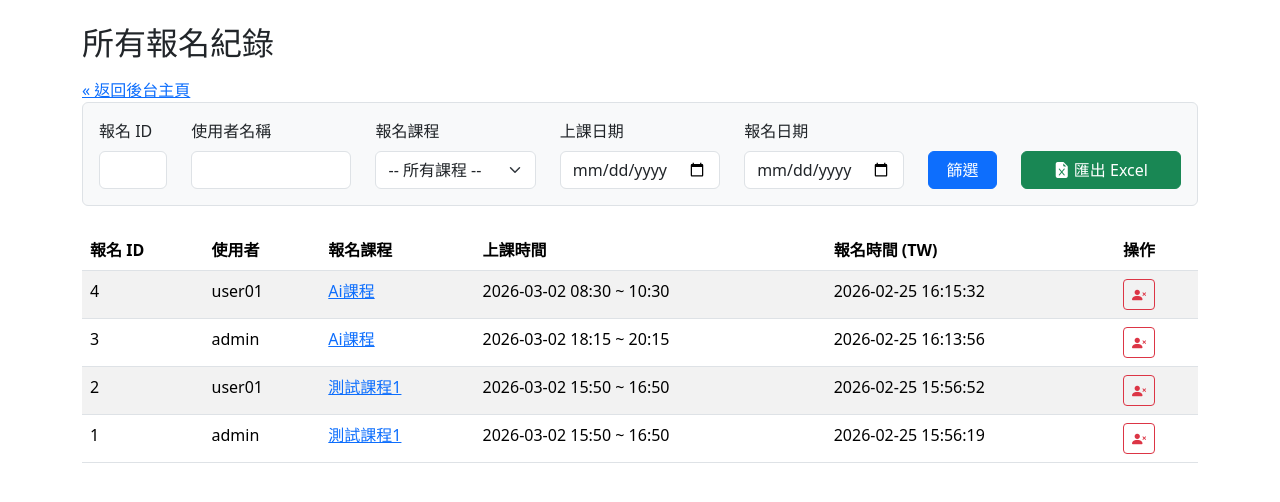
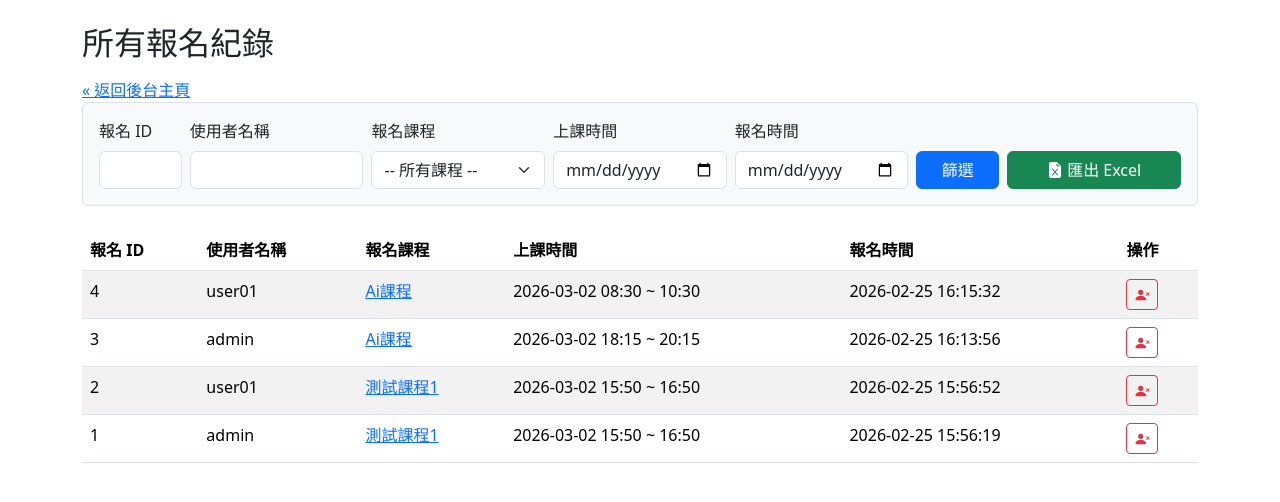
Before and after one commit to Joy0130/Registration-website, a Flask app: page /admin/all_registrations in a window 1280 px wide. Shown: the part 56-558 px from the top of the page. Run offline with Flask 3, Linux system fonts and the light colour scheme; a user stored in the database is signed in; data comes from the database, SQL or seed files in the repository; some libraries are stand-ins or nearby versions.

Commit message:
feat: 優化登入頁面與報名列表介面
此變更包含：
- 登入頁面卡片懸停時新增內邊距，提升視覺效果。
- 報名列表頁面篩選表單的欄位間距調整。
- 報名列表頁面部分欄位名稱與日期的顯示優化。

```diff
--- a/static/css/style.css
+++ b/static/css/style.css
@@ -104,6 +104,7 @@ body.all-courses-background {
 .login-page-background .card:hover .text-muted,
 .login-page-background .card:hover .card-title {
     color: white !important;
+    padding-top: 10px;
 }
 .navbar-transparent .navbar-brand,
 .navbar-transparent .navbar-nav .nav-link {
@@ -149,6 +150,7 @@ body.all-courses-background {
 .login-page-background .card:hover #register-pane .card-title {
     color: #ffffff !important;
     transition: color 0.3s ease-in-out;
+    padding-top: 10px;
 }
 
 /* ---- 優化後台管理表格欄位寬度 ---- */
--- a/templates/admin_all_registrations.html
+++ b/templates/admin_all_registrations.html
@@ -9,7 +9,7 @@
 
 <!-- 篩選表單 -->
 <form method="GET" action="{{ url_for('all_registrations') }}" class="mb-4 p-3 border rounded bg-light">
-    <div class="row g-4 align-items-end">
+    <div class="row g-2 align-items-end">
         <div class="col-md-1">
             <label for="registration_id" class="form-label">報名 ID</label>
             <input type="text" class="form-control" id="registration_id" name="registration_id" value="{{ request.args.get('registration_id', '') }}">
@@ -30,12 +30,12 @@
             </select>
         </div>
         <div class="col-md-2">
-            <label for="slot_date" class="form-label">上課日期</label>
-            <input type="date" class="form-control" id="slot_date" name="slot_date" value="{{ request.args.get('slot_date', '') }}">
+            <label for="slot_date" class="form-label">上課時間</label>
+            <input type="date" class="form-control" onclick="this.showPicker && this.showPicker()" id="slot_date" name="slot_date" value="{{ request.args.get('slot_date', '') }}">
         </div>
         <div class="col-md-2">
-            <label for="registration_date" class="form-label">報名日期</label>
-            <input type="date" class="form-control" id="registration_date" name="registration_date" value="{{ request.args.get('registration_date', '') }}">
+            <label for="registration_date" class="form-label">報名時間</label>
+            <input type="date" class="form-control" onclick="this.showPicker && this.showPicker()" id="registration_date" name="registration_date" value="{{ request.args.get('registration_date', '') }}">
         </div>
         <div class="col-md-1">
             <button type="submit" class="btn btn-primary w-100">篩選</button>
@@ -55,10 +55,10 @@
         <thead>
             <tr>
                 <th>報名 ID</th>
-                <th>使用者</th>
+                <th>使用者名稱</th>
                 <th>報名課程</th>
                 <th>上課時間</th>
-                <th>報名時間 (TW)</th>
+                <th>報名時間</th>
                 <th>操作</th>
             </tr>
         </thead>
--- a/templates/admin_dashboard.html
+++ b/templates/admin_dashboard.html
@@ -10,7 +10,7 @@
     </div>
 </div>
 <div class="table-responsive">
-    <table class="table table-striped table-sm" id="admin-course-list-table">
+    <table class="table table-striped table-hover">
         <thead>
             <tr>
                 <th>ID</th>
--- a/templates/change_password.html
+++ b/templates/change_password.html
@@ -10,7 +10,7 @@
 
         <div class="card shadow-lg rounded-4">
             <div class="card-header bg-transparent border-bottom-0">
-                <h5 class="card-title text-center mb-0">更新密碼</h5>
+                <h5 class="card-title text-center mb-2">更新密碼</h5>
             </div>
             <div class="card-body p-4 p-md-5">
                 {% if current_user.needs_password_change %}
```
